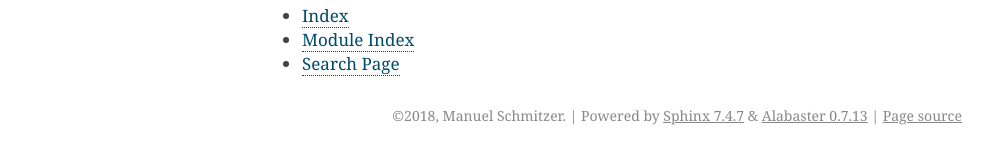
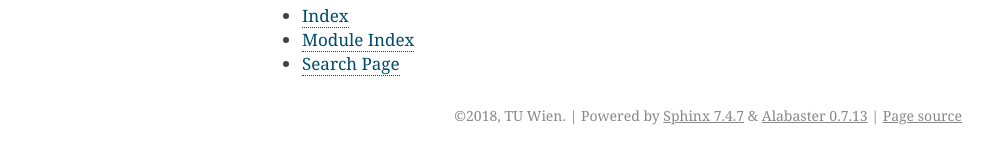
Before and after one commit to TUW-GEO/esa_cci_sm, a Sphinx documentation site: the page built from docs/index.rst, in a window 1280 px wide. Shown: the part 697-861 px from the top of the page, without its empty margins (148-1141 px from the left). Built offline with Sphinx 7.4.7, drawn with Linux system fonts in a browser that asks for light colours; formulas are drawn with MathJax 3; pages that are not in the unit, such as notebooks, are missing from menus.

Commit message:
add travis file + typos

```diff
--- a/CHANGES.rst
+++ b/CHANGES.rst
@@ -3,7 +3,7 @@
 =========
 
 Version v0.0.1
-===========
+==============
 
 - Add CCI reshuffle function
 - Add CCI readers
--- a/docs/conf.py
+++ b/docs/conf.py
@@ -62,7 +62,7 @@
 
 # General information about the project.
 project = u'hsaf_cci_042'
-copyright = u'2018, Manuel Schmitzer'
+copyright = u'2018, TU Wien'
 
 # The version info for the project you're documenting, acts as replacement for
 # |version| and |release|, also used in various other places throughout the
@@ -213,7 +213,7 @@
 # (source start file, target name, title, author, documentclass [howto/manual]).
 latex_documents = [
   ('index', 'user_guide.tex', u'hsaf_cci_042 Documentation',
-   u'Manuel Schmitzer', 'manual'),
+   u'TU Wien', 'manual'),
 ]
 
 # The name of an image file (relative to this directory) to place at the top of
```
Also changed, not shown: .travis.yml (added).
